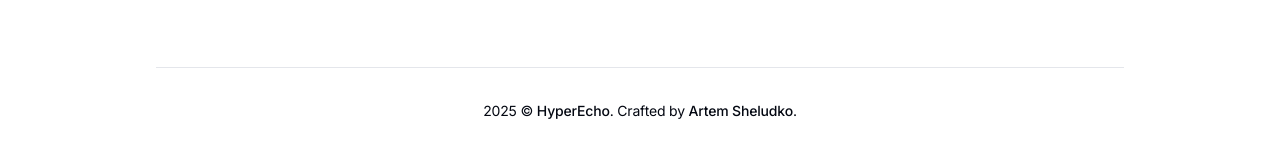
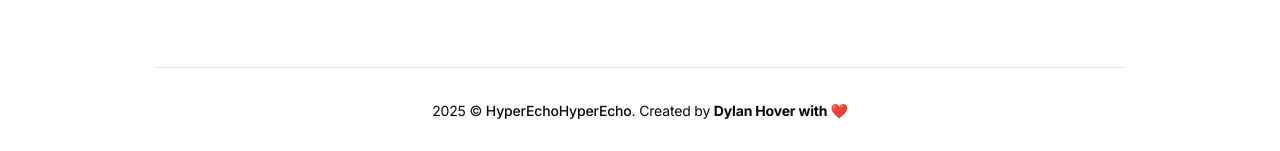
Before and after one commit to DylanHover3/Hyperechocloud-Repo, a Jekyll site: the page built from _pages/contact.html, in a window 1280 px wide. Shown: the part 1370-1521 px from the top of the page. Built offline with Jekyll 4.4.1, drawn with Linux system fonts in a browser that asks for light colours.

Commit message:
Update the footer

```diff
--- a/_includes/footer.html
+++ b/_includes/footer.html
@@ -48,7 +48,8 @@
           </div>
         </div>
 
-        <div class="copyright">{{site.time | date: '%Y'}} &copy; <a href="/">{{site.data.settings.title}}</a>. Crafted by <a href="https://jekyllthemes.io/developers/artem-sheludko">Artem Sheludko</a>.</div>
+        <div class="copyright">{{site.time | date: '%Y'}} &copy; <a href="/">{{site.data.settings.title}}<a href="/">{{site.data.settings.title}}</a>. Created by
+          <b>Dylan Hover with ❤️</b></div>
 
       </div>
     </div>
```
